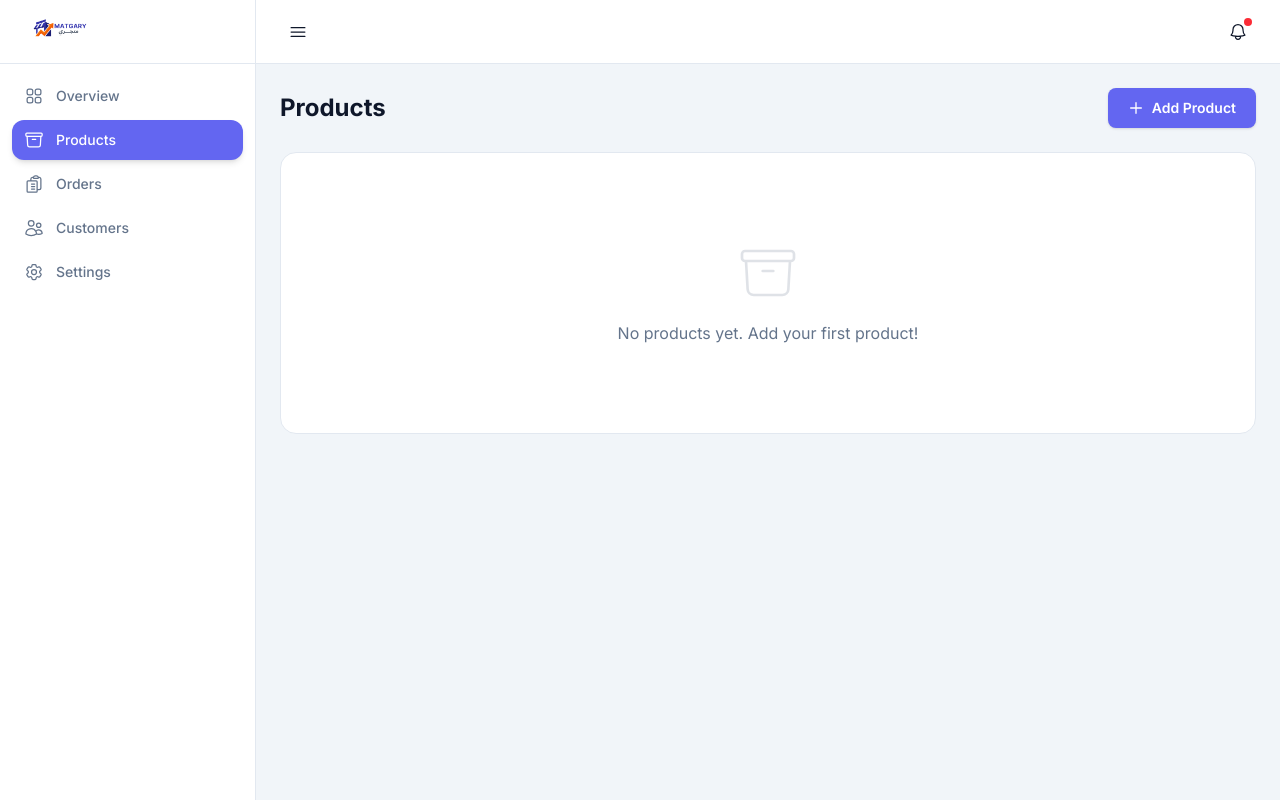
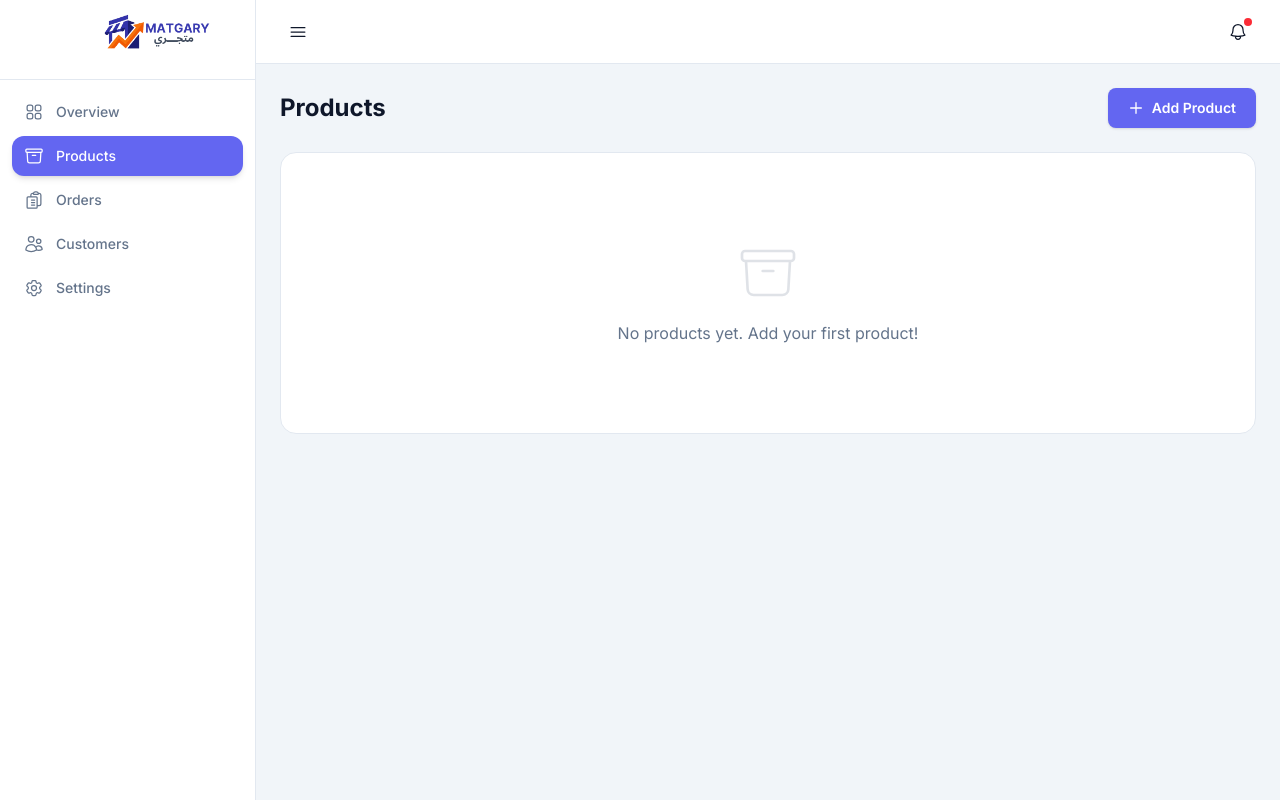
Before and after one commit to fedokanishey/matgary, a Next.js app: page /en/dashboard/products in a window 1280 px wide. Built offline with nearby package versions, Linux system fonts and the light colour scheme.

Commit message:
Further increase logo size and set application icon

```diff
--- a/src/app/[locale]/(dashboard)/layout.tsx
+++ b/src/app/[locale]/(dashboard)/layout.tsx
@@ -75,8 +75,8 @@ export default function DashboardLayout({
           isOpen ? "w-64" : "w-20"
         )}
       >
-        <div className="flex h-16 items-center gap-2 border-b border-[var(--border,#e2e8f0)] px-4">
-          <Image src="/logo.png" alt="Matgary Logo" width={240} height={80} className="rounded-lg h-12 w-auto shrink-0" priority quality={100} unoptimized />
+        <div className="flex h-20 items-center justify-center border-b border-[var(--border,#e2e8f0)] px-4">
+          <Image src="/logo.png" alt="Matgary Logo" width={300} height={100} className="h-16 w-auto scale-150 origin-left" priority quality={100} unoptimized />
         </div>
 
         {/* Nav Items */}
--- a/src/app/[locale]/page.tsx
+++ b/src/app/[locale]/page.tsx
@@ -15,9 +15,9 @@ export default async function LandingPage() {
     <div className="min-h-screen">
       {/* Navbar */}
       <header className="sticky top-0 z-50 w-full border-b border-[var(--border,#e2e8f0)] bg-[var(--background)]/80 backdrop-blur-md">
-        <div className="container mx-auto flex h-16 items-center justify-between px-4">
+        <div className="container mx-auto flex h-20 items-center justify-between px-4">
           <Link href="/" className="flex items-center gap-2">
-            <Image src="/logo.png" alt="Matgary Logo" width={240} height={80} className="rounded-lg h-14 w-auto" priority quality={100} unoptimized />
+            <Image src="/logo.png" alt="Matgary Logo" width={300} height={100} className="rounded-lg h-24 w-auto scale-150 origin-left" priority quality={100} unoptimized />
           </Link>
           <div className="flex items-center gap-3">
             <ThemeToggle />
--- a/src/app/layout.tsx
+++ b/src/app/layout.tsx
@@ -4,6 +4,10 @@ export const metadata: Metadata = {
   title: "Matgary — Build Your Online Store",
   description:
     "Matgary is a powerful SaaS platform that lets you create, customize, and manage your own e-commerce store.",
+  icons: {
+    icon: "/icon.png",
+    apple: "/icon.png",
+  },
 };
 
 /**
```
Also changed, not shown: public/icon.png (added).
